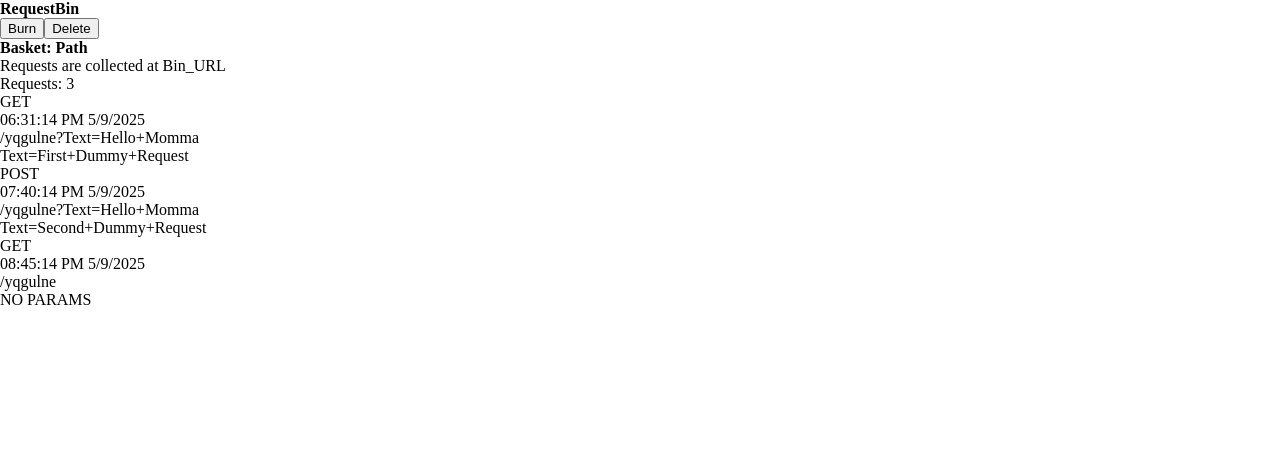
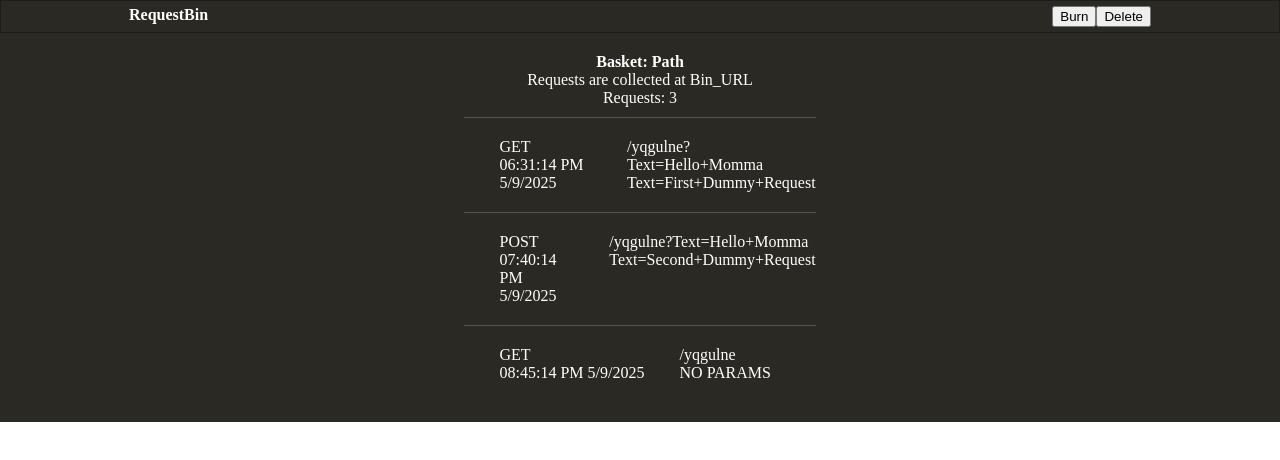
Before and after one commit to dereknovak/RequestBin-Capstone, a React (Vite) app in the folder client/: page /bin in a window 1280 px wide. Shown: the top 460 px of the page. Built offline with nearby package versions, Linux system fonts and the light colour scheme.

Commit message:
Started basic css

```diff
--- a/client/src/App.css
+++ b/client/src/App.css
@@ -1 +1,43 @@
 @import url("Min.css"); /* DO NOT DELETE */
+
+#root {
+  color: white;
+  background-color: rgb(43, 41, 35);
+}
+
+header {
+  display: flex;
+  justify-content: space-between;
+  padding: 5px 10%;
+  border: 1px solid rgb(29, 29, 29);
+}
+
+main {
+  display: flex;
+  flex-direction: column;
+  align-items: center;
+  padding: 20px 20%;
+}
+
+ol {
+  margin-top: 10px;
+}
+
+dl {
+  display: flex;
+  flex-direction: row;
+  border: 1px solid rgb(83, 83, 83);
+  border-style: solid none none;
+}
+
+.left-request-info {
+  display: flex;
+  flex-direction: column;
+  padding: 20px 10%;
+}
+
+.right-request-info {
+  display: flex;
+  flex-direction: column;
+  padding: 20px 0;
+}
--- a/client/src/components/Bin.tsx
+++ b/client/src/components/Bin.tsx
@@ -22,11 +22,11 @@ const Bin = () => {
         <p>Requests are collected at Bin_URL</p>
         <p>Requests: {requests.length}</p>
 
-        <ul>
+        <ol className='requests'>
           {requests.map(request =>
             <Request key={request.timestamp} data={request} /> // Change key to something other than timestamp
           )}
-        </ul>
+        </ol>
       </main>
     </>
   )
@@ -44,16 +44,17 @@ const Options = () => {
 const Request = ({ data }) => {
   return (
     <li>
-      <ul>
-        <div>
-          <li>{data.method}</li>
-          <li>{data.timestamp}</li>
+      <dl className='request'>
+        <div className='left-request-info'>
+          <dt>{data.method}</dt>
+          <dt>{data.timestamp}</dt>
         </div>
-
-        <li>{data.path}</li>
-        <li>{data.header}</li>
-        <li>{data.query_params || 'NO PARAMS'}</li>
-      </ul>
+        <div className='right-request-info'>
+          <dt>{data.path}</dt>
+          <dt>{data.header}</dt>
+          <dt>{data.query_params || 'NO PARAMS'}</dt>
+        </div>
+      </dl>
     </li>
   );
 };
```
